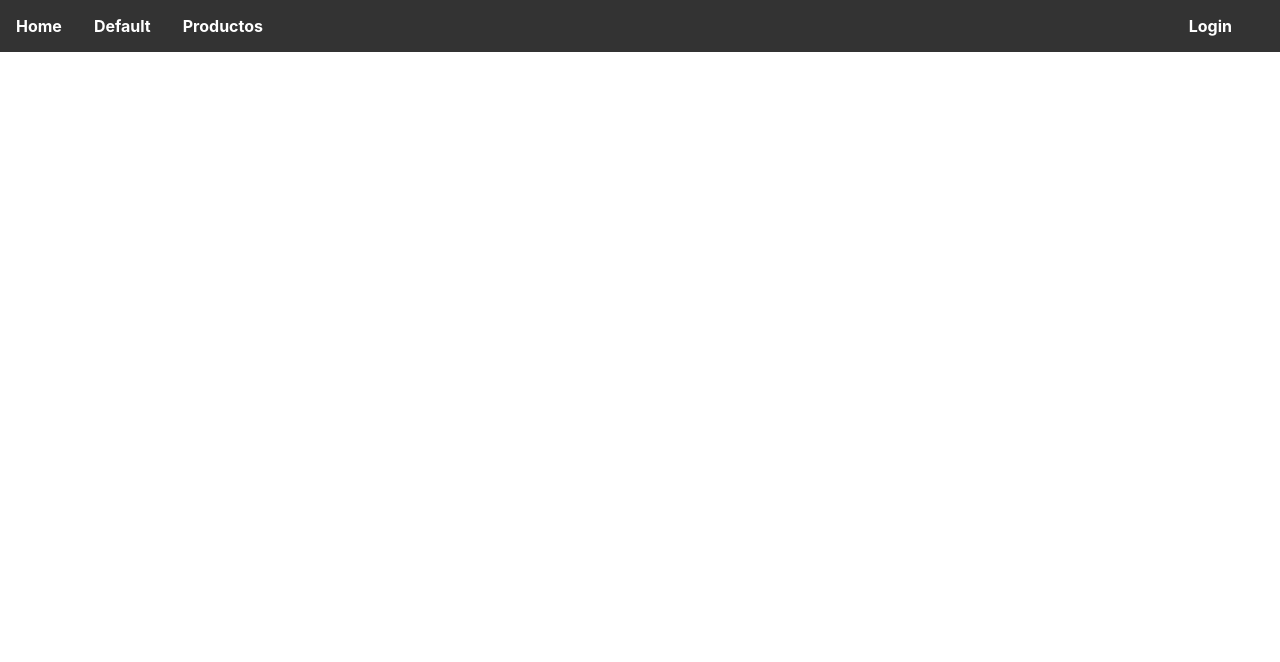
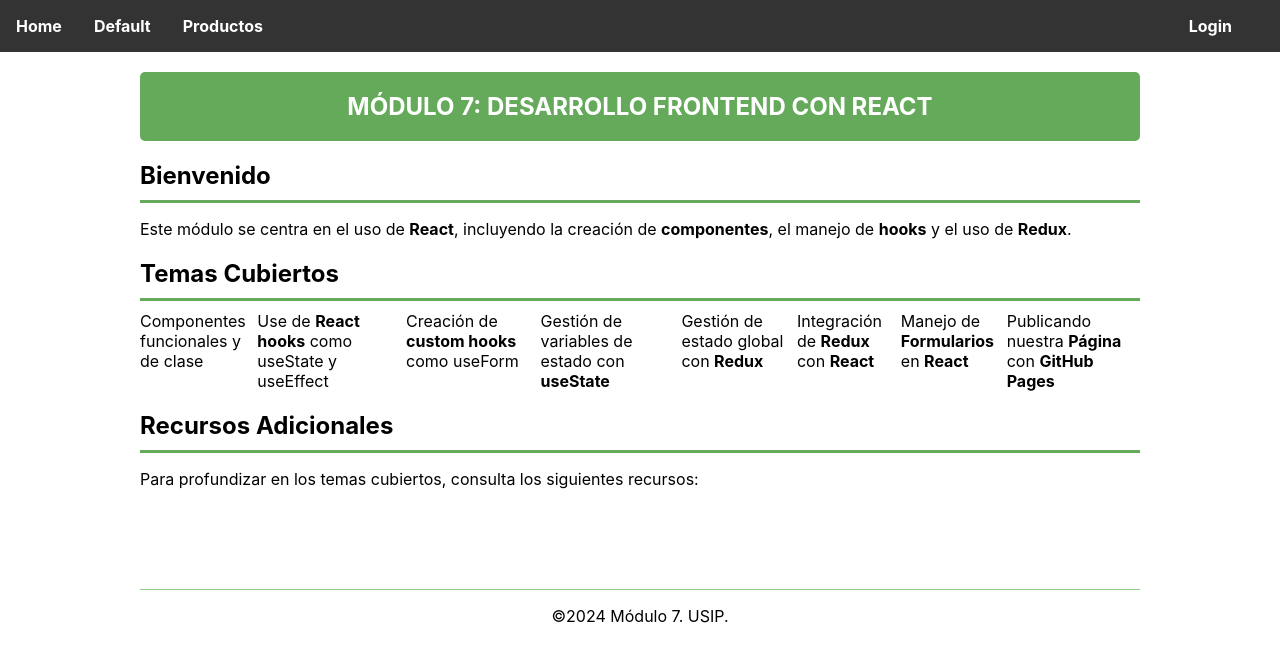
Before and after one commit to adhes14/desarrollo-frontend-react, a React (Create React App) app: page / in a window 1280 px wide. Shown: the top 662 px of the page. Built offline with nearby package versions, Linux system fonts and the light colour scheme.

Commit message:
ejercicio 6, landing page

```diff
--- a/src/App.css
+++ b/src/App.css
@@ -178,3 +178,67 @@ form div input {
   cursor: pointer;
   display: block;
 }
+
+.landing {
+  max-width: 1000px;
+  margin: 20px auto 0;
+  padding: 0 10px;
+}
+
+.header {
+  background-color: #64aa5a;
+  padding: 20px;
+  border-radius: 5px;
+  h1 {
+    color: white;
+    margin: 0;
+    text-transform: uppercase;
+  }
+}
+
+.title {
+  text-align: left;
+  border-bottom: 3px solid #64aa5a;
+  h2 {
+    margin: 20px 0 10px;
+  }
+}
+
+section {
+  p {
+    text-align: justify;
+    span {
+      font-weight: bold;
+    }
+  }
+}
+
+.temas {
+  ul {
+    text-align: left;
+  }
+
+  span {
+    font-weight: bold;
+  }
+}
+
+footer {
+  margin-top: 100px;
+  border-top: 1px solid #8dcc84;
+}
+
+@media screen and (min-width: 768px) {
+  .landing {
+    padding: 0;
+  }
+  .temas {
+    ul {
+      list-style-type: none;
+      display: flex;
+      margin: 10px 0;
+      padding: 0;
+      gap: 10px;
+    }
+  }
+}
--- a/src/router/router.js
+++ b/src/router/router.js
@@ -2,6 +2,7 @@ import { createBrowserRouter } from "react-router-dom";
 import Default from "../screens/Default/Default";
 import Product from "../screens/Product/Product";
 import LoginForm from "../screens/Forms/LoginForm";
+import LandingPage from "../screens/LandingPage/LandingPage";
 
 import App from "../App";
 
@@ -12,6 +13,10 @@ const router = createBrowserRouter([
     path: "/",
     element: <App />,
     children: [
+      {
+        path: "/",
+        element: <LandingPage />,
+      },
       {
         path: "/default",
         element: <Default />,
--- /dev/null
+++ b/src/screens/LandingPage/LandingPage.jsx
@@ -0,0 +1,19 @@
+import Bienvenida from "./_components/Bienvenida";
+import Footer from "./_components/Footer";
+import Header from "./_components/Header";
+import Recursos from "./_components/Recursos";
+import Temas from "./_components/Temas";
+
+const LandingPage = () => {
+  return (
+    <div className="landing">
+      <Header />
+      <Bienvenida />
+      <Temas />
+      <Recursos />
+      <Footer />
+    </div>
+  );
+};
+
+export default LandingPage;
--- /dev/null
+++ b/src/screens/LandingPage/_components/Bienvenida.jsx
@@ -0,0 +1,14 @@
+import Title from "./Title";
+
+const Bienvenida = () => {
+  return (
+    <section className="bienvenida">
+      <Title title="Bienvenido" />
+      <p>
+        Este módulo se centra en el uso de <span>React</span>, incluyendo la creación de <span>componentes</span>, el manejo de <span>hooks</span> y el uso de <span>Redux</span>.
+      </p>
+    </section>
+  );
+};
+
+export default Bienvenida;
--- /dev/null
+++ b/src/screens/LandingPage/_components/Footer.jsx
@@ -0,0 +1,9 @@
+const Footer = () => {
+  return (
+    <footer>
+      <p>©2024 Módulo 7. USIP.</p>
+    </footer>
+  );
+};
+
+export default Footer;
--- /dev/null
+++ b/src/screens/LandingPage/_components/Header.jsx
@@ -0,0 +1,9 @@
+const Header = () => {
+  return (
+    <section className="header">
+      <h1>Módulo 7: Desarrollo frontend con React</h1>
+    </section>
+  );
+};
+
+export default Header;
--- /dev/null
+++ b/src/screens/LandingPage/_components/Recursos.jsx
@@ -0,0 +1,12 @@
+import Title from "./Title";
+
+const Recursos = () => {
+  return (
+    <section className="recursos">
+      <Title title="Recursos Adicionales" />
+      <p>Para profundizar en los temas cubiertos, consulta los siguientes recursos:</p>
+    </section>
+  );
+};
+
+export default Recursos;
--- /dev/null
+++ b/src/screens/LandingPage/_components/Temas.jsx
@@ -0,0 +1,21 @@
+import Title from "./Title";
+
+const Temas = () => {
+  return (
+    <section className="temas">
+      <Title title="Temas Cubiertos" />
+      <ul>
+        <li>Componentes funcionales y de clase</li>
+        <li>Use de <span>React hooks</span> como useState y useEffect</li>
+        <li>Creación de <span>custom hooks</span> como useForm</li>
+        <li>Gestión de variables de estado con <span>useState</span></li>
+        <li>Gestión de estado global con <span>Redux</span></li>
+        <li>Integración de <span>Redux</span> con <span>React</span></li>
+        <li>Manejo de <span>Formularios</span> en <span>React</span></li>
+        <li>Publicando nuestra <span>Página</span> con <span>GitHub Pages</span></li>
+      </ul>
+    </section>
+  );
+};
+
+export default Temas;
--- /dev/null
+++ b/src/screens/LandingPage/_components/Title.jsx
@@ -0,0 +1,9 @@
+const Title = ({ title }) => {
+  return (
+    <div className="title">
+      <h2>{ title }</h2>
+    </div>
+  );
+};
+
+export default Title;
```
